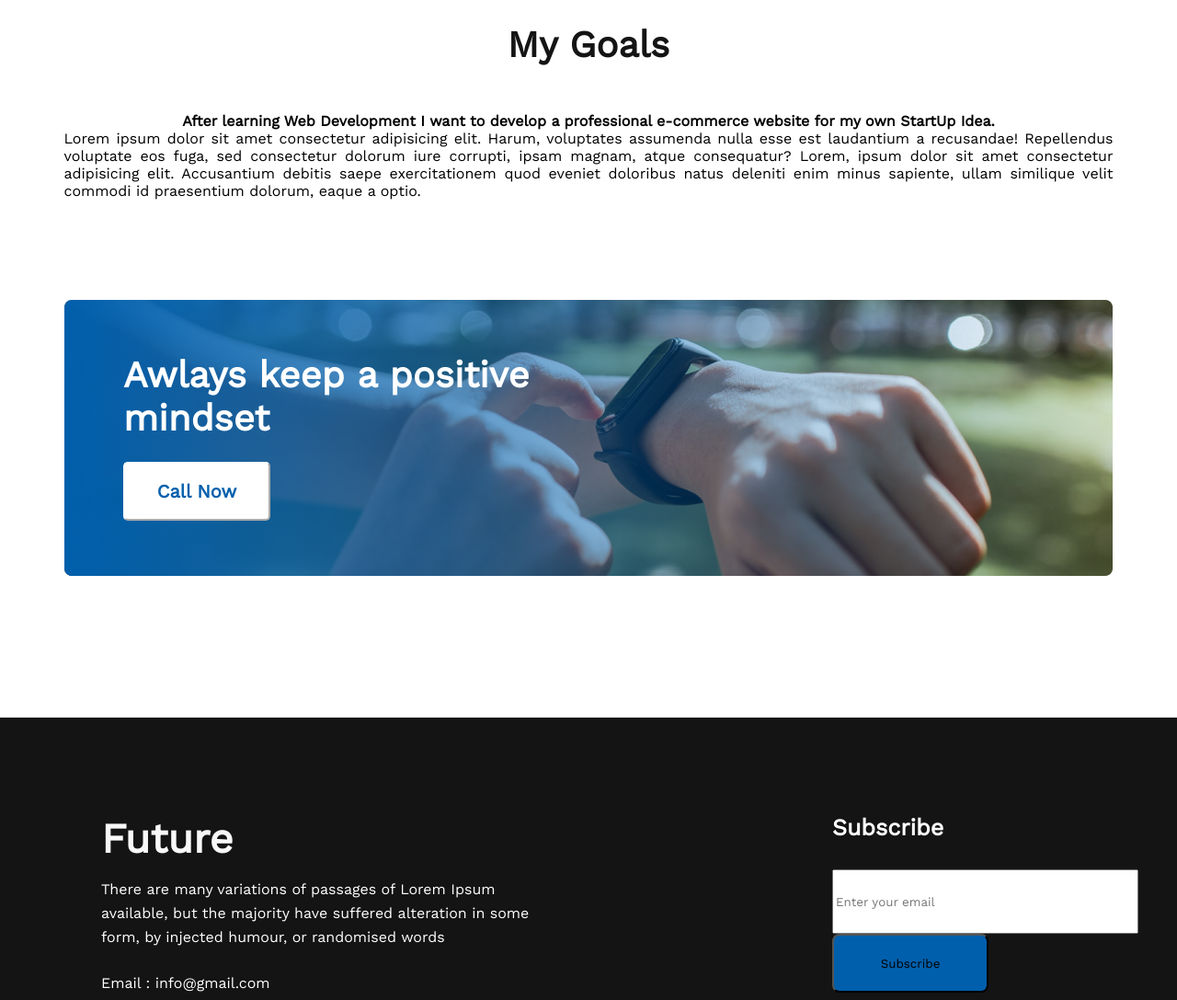
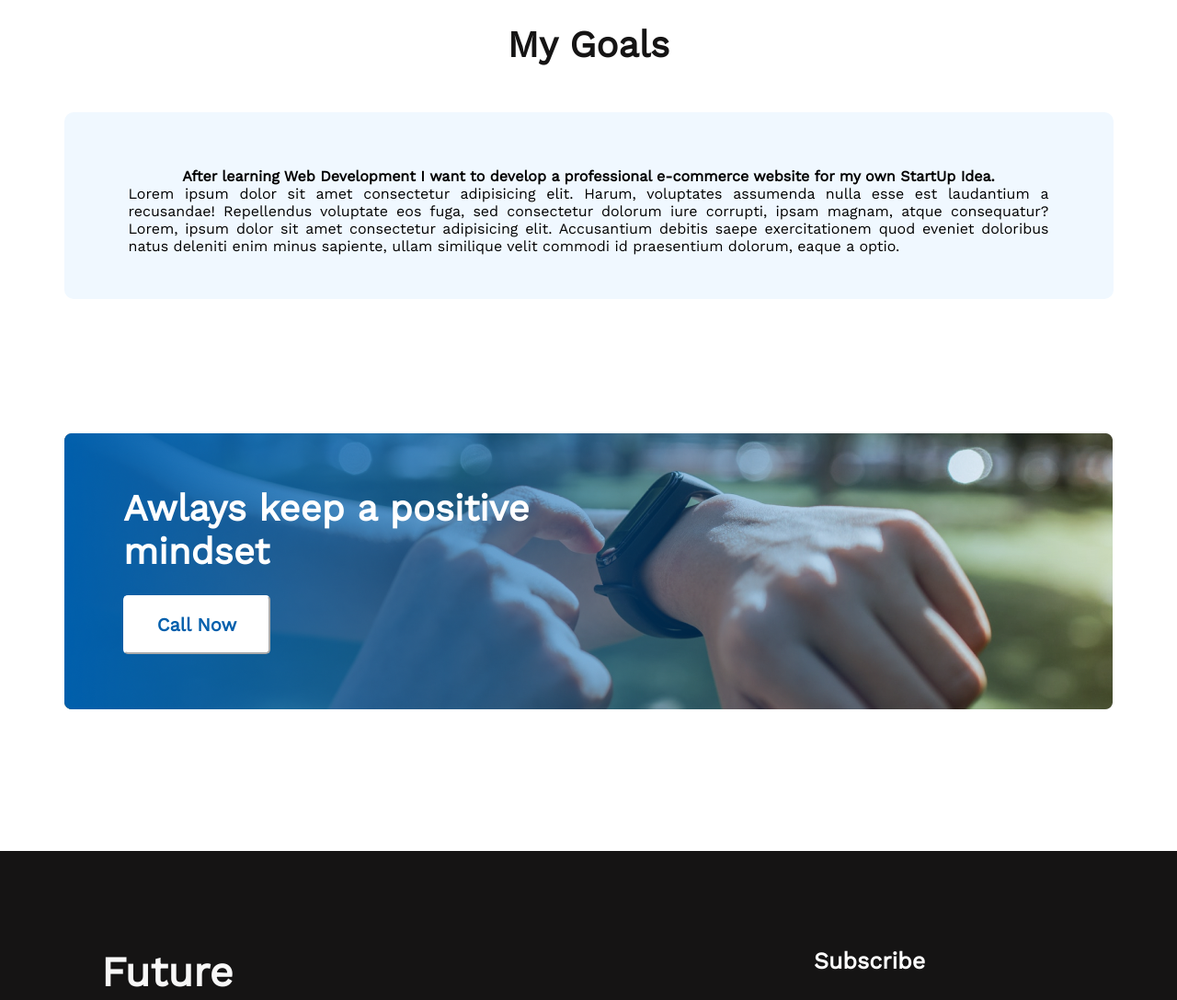
Before and after one commit to Rafat-Bin-Mahmud/assignment-1, a plain HTML site: page assignment-1/index.html in a window 1280 px wide. Shown: the part 2070-3157 px from the top of the page at 92% size. Drawn offline with nearby package versions, Linux system fonts and the light colour scheme.

Commit message:
complete footer section

```diff
--- a/assignment-1/index.html
+++ b/assignment-1/index.html
@@ -71,8 +71,8 @@
         <section class="goal">
             <h3 class="goal-title">My Goals</h3>
             <div class="goal-container">
-                <p><b>After learning Web Development I want to develop a professional e-commerce website for my own StartUp Idea.</b></p>
-                <p class="goal-description">Lorem ipsum dolor sit amet consectetur adipisicing elit. Harum, voluptates assumenda nulla esse est laudantium a recusandae! Repellendus voluptate eos fuga, sed consectetur dolorum iure corrupti, ipsam magnam, atque consequatur? Lorem, ipsum dolor sit amet consectetur adipisicing elit. Accusantium debitis saepe exercitationem quod eveniet doloribus natus deleniti enim minus sapiente, ullam similique velit commodi id praesentium dolorum, eaque a optio.</p>
+                <p class="goal-description-1"><b>After learning Web Development I want to develop a professional e-commerce website for my own StartUp Idea.</b></p>
+                <p class="goal-description-2">Lorem ipsum dolor sit amet consectetur adipisicing elit. Harum, voluptates assumenda nulla esse est laudantium a recusandae! Repellendus voluptate eos fuga, sed consectetur dolorum iure corrupti, ipsam magnam, atque consequatur? Lorem, ipsum dolor sit amet consectetur adipisicing elit. Accusantium debitis saepe exercitationem quod eveniet doloribus natus deleniti enim minus sapiente, ullam similique velit commodi id praesentium dolorum, eaque a optio.</p>
             </div>
         </section>
 
--- a/assignment-1/styles/new-mission-website.css
+++ b/assignment-1/styles/new-mission-website.css
@@ -159,14 +159,21 @@
 }
 
 .goal-container {
+    background: #F0F8FF;
+    border-radius: 10px;
     width: 1141px;
     height: 202.96px;
     margin-left: auto;
     margin-right: auto;
 }
-
-.goal-description {
+.goal-description-1{
+    text-align: center;
+    padding-top:60px;
+}
+.goal-description-2 {
     text-align: justify;
+    padding-left: 70px;
+    padding-right: 70px;
 
 }
 
@@ -176,6 +183,7 @@
     height: 300px;
     margin: 0 auto;
     position: relative;
+    margin-top:145px ;
 
 }
 
@@ -232,19 +240,6 @@
     color: #005FAC;
 }
 
-/* .img-gradient {
-    position: relative;
-  }
-
-
-  .img-gradient::after {
-    content: '';
-  position: absolute;
-  left: 0; top: 0;
-  width: 100%; height: 100%;
-    background: linear-gradient(90deg, #005FAC 0%, rgba(0, 95, 172, 0) 100%);
-    border-radius: 8px;
-  } */
 
 
   /* Footer Styles */
@@ -255,8 +250,6 @@
     margin-top: 155.04px;
     /* left: 0px;
     top: 2651.96px; */
-
-    /* Dark 01 */
 
     background: #151414;
 }
@@ -318,7 +311,7 @@ color: #FFFFFF;
     height: 204px;
     left: 0;
     top: 0;
-    margin-left: 310px;
+    margin-left: 290px;
     margin-top: 104.96px;
 
 }
@@ -333,13 +326,33 @@ color: #FFFFFF;
 }
 .footer input{
     width: 325px;
-height: 64px;
+    height: 64px;
+    border: solid;
+    border-color: #FFFFFF;
+    border-radius: 8px;
+    background: #151414;
+    margin-bottom: 16px;
 
+    font-weight: 400;
+font-size: 18px;
+line-height: 21px;
 
+/* Dark 07 */
+
+color: #F3F3F3;
+padding-left: 21px;
 }
 .footer-btn{
     width: 170.11px;
 height: 64px;
 background: #005FAC;
 border-radius: 8px;
+border-color: #151414;
+
+font-weight: 600;
+font-size: 20px;
+line-height: 24px;
+
+color: #FFFFFF;
+
 }
```
